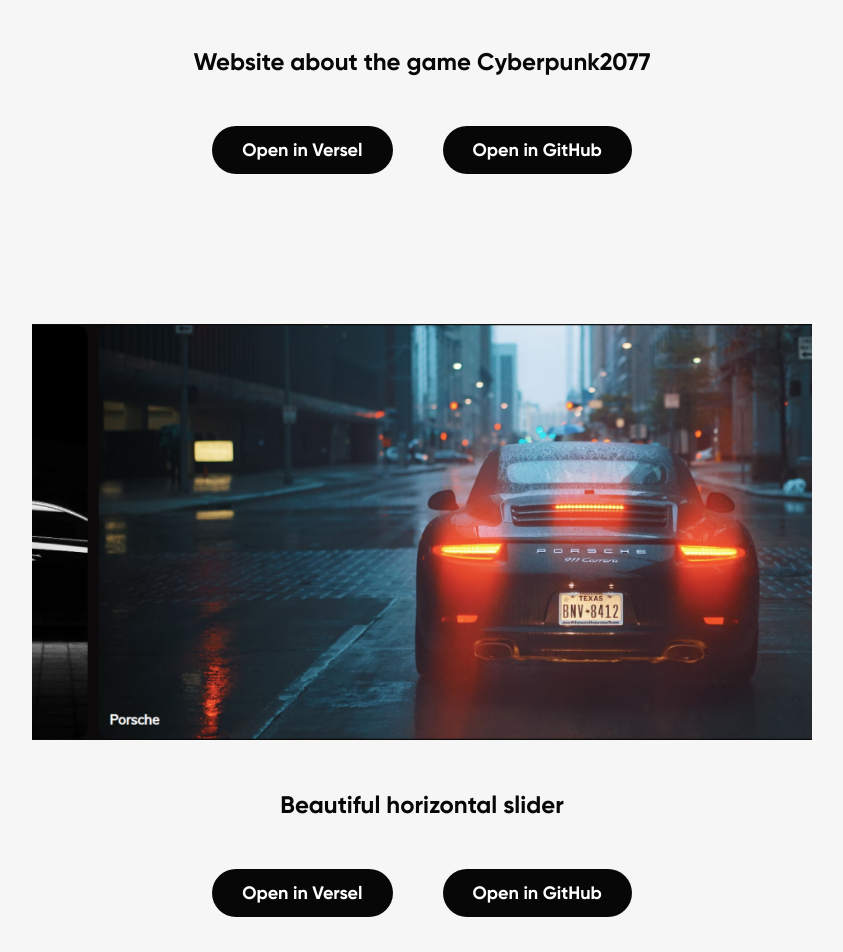
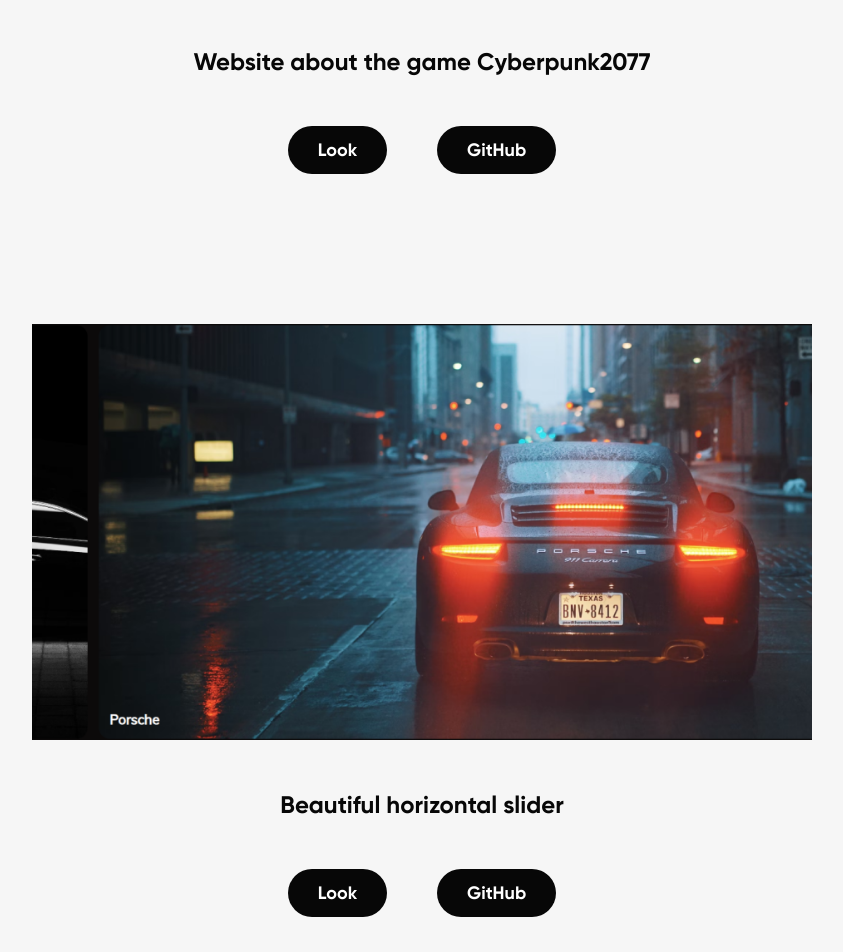
Before and after one commit to Drfinik/My-portfolio, a plain HTML site: page index.html in a window 1280 px wide. Shown: the part 3020-3972 px from the top of the page, without its empty margins (218-1061 px from the left). Drawn offline with Linux system fonts and the light colour scheme.

Commit message:
modified index.html

```diff
--- a/index.html
+++ b/index.html
@@ -223,24 +223,24 @@
                     <img src="./img/cyberpunk2077.png" alt="" class="portfolio__item-img">
                     <h2 class="portfolio__item-title">Website about the game Cyberpunk2077</h2>
                     <div class="portfolio__item-btns">
-                        <a href="https://cyberpunk2077-three.vercel.app/" target="_blank" class="portfolio__item-btn">Open in Versel</a>
-                        <a href="https://github.com/Drfinik/Cyberpunk_2077" target="_blank" class="portfolio__item-btn">Open in GitHub</a>
+                        <a href="https://cyberpunk2077-three.vercel.app/" target="_blank" class="portfolio__item-btn">Look</a>
+                        <a href="https://github.com/Drfinik/Cyberpunk_2077" target="_blank" class="portfolio__item-btn">GitHub</a>
                     </div>
                 </div>
                 <div class="portfolio__item">
                     <img src="./img/horizontal_slider.png" alt="" class="portfolio__item-img">
                     <h2 class="portfolio__item-title">Beautiful horizontal slider</h2>
                     <div class="portfolio__item-btns">
-                        <a href="https://horizontal-slider.vercel.app/" target="_blank" class="portfolio__item-btn">Open in Versel</a>
-                        <a href="https://github.com/Drfinik/horizontal-slider" target="_blank" class="portfolio__item-btn">Open in GitHub</a>
+                        <a href="https://horizontal-slider.vercel.app/" target="_blank" class="portfolio__item-btn">Look</a>
+                        <a href="https://github.com/Drfinik/horizontal-slider" target="_blank" class="portfolio__item-btn">GitHub</a>
                     </div>
                 </div>
                 <div class="portfolio__item">
                     <img src="./img/vertical-slider.png" alt="" class="portfolio__item-img">
                     <h2 class="portfolio__item-title">Trendy vertical slider</h2>
                     <div class="portfolio__item-btns">
-                        <a href="https://vertical-slider-rho.vercel.app/" target="_blank" class="portfolio__item-btn">Open in Versel</a>
-                        <a href="https://github.com/Drfinik/vertical-slider" target="_blank" class="portfolio__item-btn">Open in GitHub</a>
+                        <a href="https://vertical-slider-rho.vercel.app/" target="_blank" class="portfolio__item-btn">Look</a>
+                        <a href="https://github.com/Drfinik/vertical-slider" target="_blank" class="portfolio__item-btn">GitHub</a>
                     </div>
                 </div>
             </div>
```
